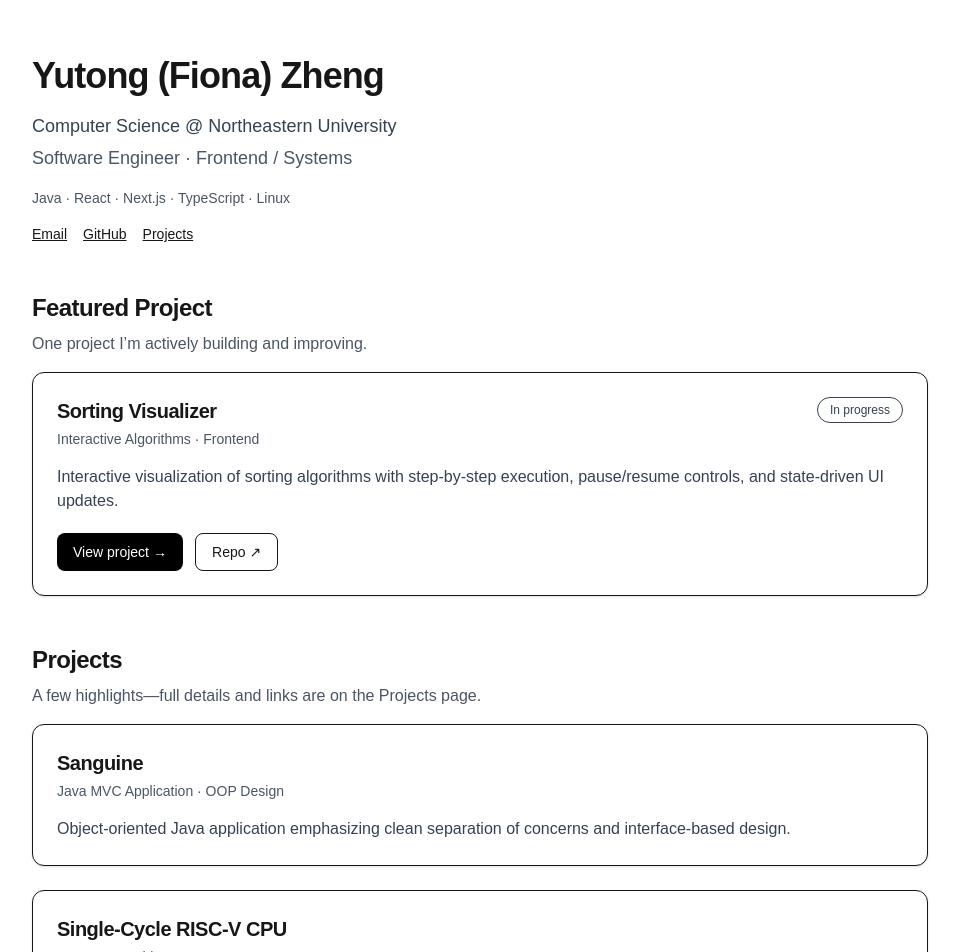
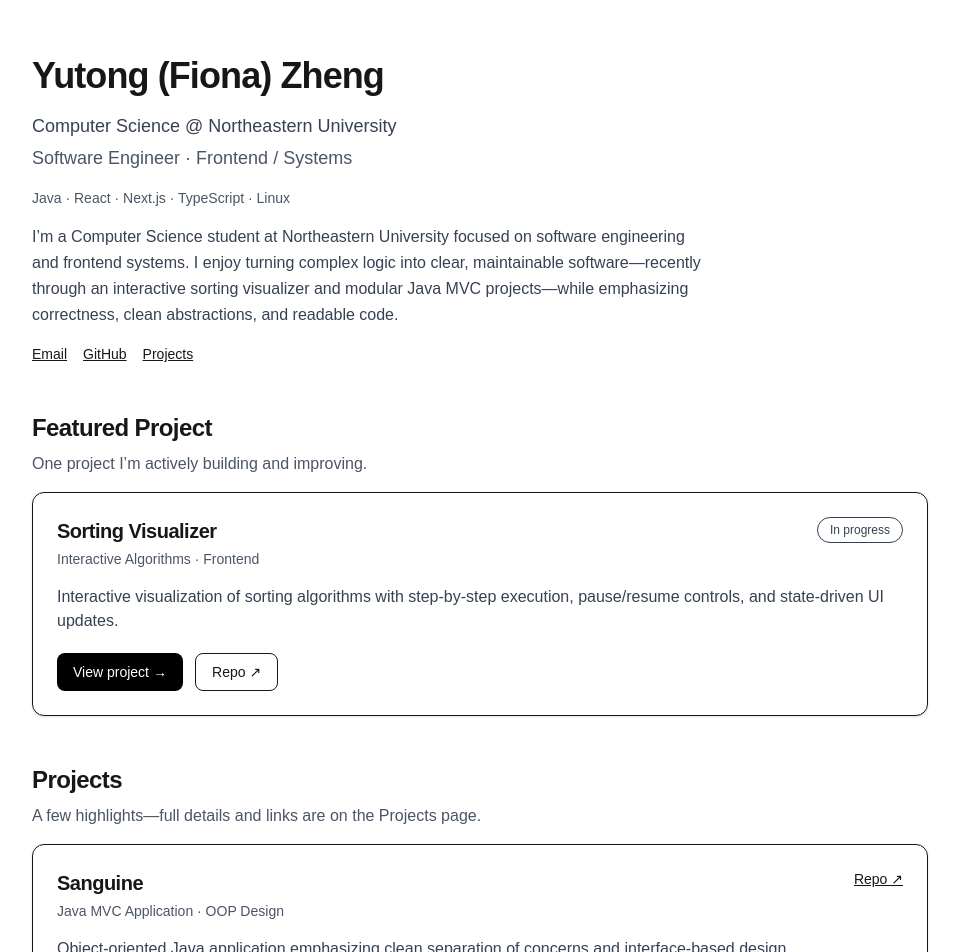
Before and after one commit to FionaZ-heng/Portfolio, a Next.js app: page / in a window 1280 px wide. Shown: the top 952 px of the page, without its empty margins (160-1119 px from the left). Built offline with nearby package versions, Linux system fonts and the light colour scheme.

Commit message:
page improve

```diff
--- a/app/page.tsx
+++ b/app/page.tsx
@@ -5,7 +5,8 @@ export default function Home() {
     <main className="min-h-screen bg-white px-6 py-14">
       <div className="mx-auto max-w-4xl space-y-12">
         {/* Hero */}
-        <header className="space-y-4">
+        <header className="space-y-5">
+          <div className="space-y-4">
             <h1 className="text-4xl font-semibold tracking-tight">
               Yutong (Fiona) Zheng
             </h1>
@@ -22,6 +23,17 @@ export default function Home() {
             <p className="text-sm text-gray-600">
               Java · React · Next.js · TypeScript · Linux
             </p>
+
+            {/* About / Bio */}
+            <section className="max-w-2xl text-gray-700 leading-relaxed">
+              <p>
+                I’m a Computer Science student at Northeastern University focused on
+                software engineering and frontend systems. I enjoy turning complex logic
+                into clear, maintainable software—recently through an interactive sorting
+                visualizer and modular Java MVC projects—while emphasizing correctness,
+                clean abstractions, and readable code.
+              </p>
+            </section>
 
             <div className="flex flex-wrap gap-4 text-sm">
               <a className="underline" href="mailto:zheng.yuton@northeastern.edu">
@@ -41,12 +53,15 @@ export default function Home() {
                 Projects
               </Link>
             </div>
+          </div>
         </header>
 
         {/* Featured */}
         <section className="space-y-4">
           <div className="space-y-2">
-            <h2 className="text-2xl font-semibold tracking-tight">Featured Project</h2>
+            <h2 className="text-2xl font-semibold tracking-tight">
+              Featured Project
+            </h2>
             <p className="text-gray-600">
               One project I’m actively building and improving.
             </p>
@@ -55,7 +70,9 @@ export default function Home() {
           <div className="rounded-xl border bg-white p-6 shadow-sm transition hover:shadow-md">
             <div className="flex flex-wrap items-start justify-between gap-3">
               <div>
-                <h3 className="text-xl font-semibold tracking-tight">Sorting Visualizer</h3>
+                <h3 className="text-xl font-semibold tracking-tight">
+                  Sorting Visualizer
+                </h3>
                 <p className="mt-1 text-sm text-gray-600">
                   Interactive Algorithms · Frontend
                 </p>
@@ -102,8 +119,24 @@ export default function Home() {
 
           <div className="grid gap-6">
             <div className="rounded-xl border bg-white p-6 shadow-sm">
+              <div className="flex items-start justify-between gap-3">
+                <div>
                   <h3 className="text-xl font-semibold tracking-tight">Sanguine</h3>
-              <p className="mt-1 text-sm text-gray-600">Java MVC Application · OOP Design</p>
+                  <p className="mt-1 text-sm text-gray-600">
+                    Java MVC Application · OOP Design
+                  </p>
+                </div>
+
+                <a
+                  className="text-sm underline"
+                  href="https://github.com/FionaZ-heng/cs3100"
+                  target="_blank"
+                  rel="noreferrer"
+                >
+                  Repo ↗
+                </a>
+              </div>
+
               <p className="mt-4 text-gray-700">
                 Object-oriented Java application emphasizing clean separation of concerns
                 and interface-based design.
@@ -111,8 +144,12 @@ export default function Home() {
             </div>
 
             <div className="rounded-xl border bg-white p-6 shadow-sm">
-              <h3 className="text-xl font-semibold tracking-tight">Single-Cycle RISC-V CPU</h3>
-              <p className="mt-1 text-sm text-gray-600">Computer Architecture · FPGA</p>
+              <h3 className="text-xl font-semibold tracking-tight">
+                Single-Cycle RISC-V CPU
+              </h3>
+              <p className="mt-1 text-sm text-gray-600">
+                Computer Architecture · FPGA
+              </p>
               <p className="mt-4 text-gray-700">
                 FPGA implementation of a single-cycle RISC-V processor with a custom datapath
                 and control logic.
```
Lines whose indentation alone changed are shown as unchanged.
